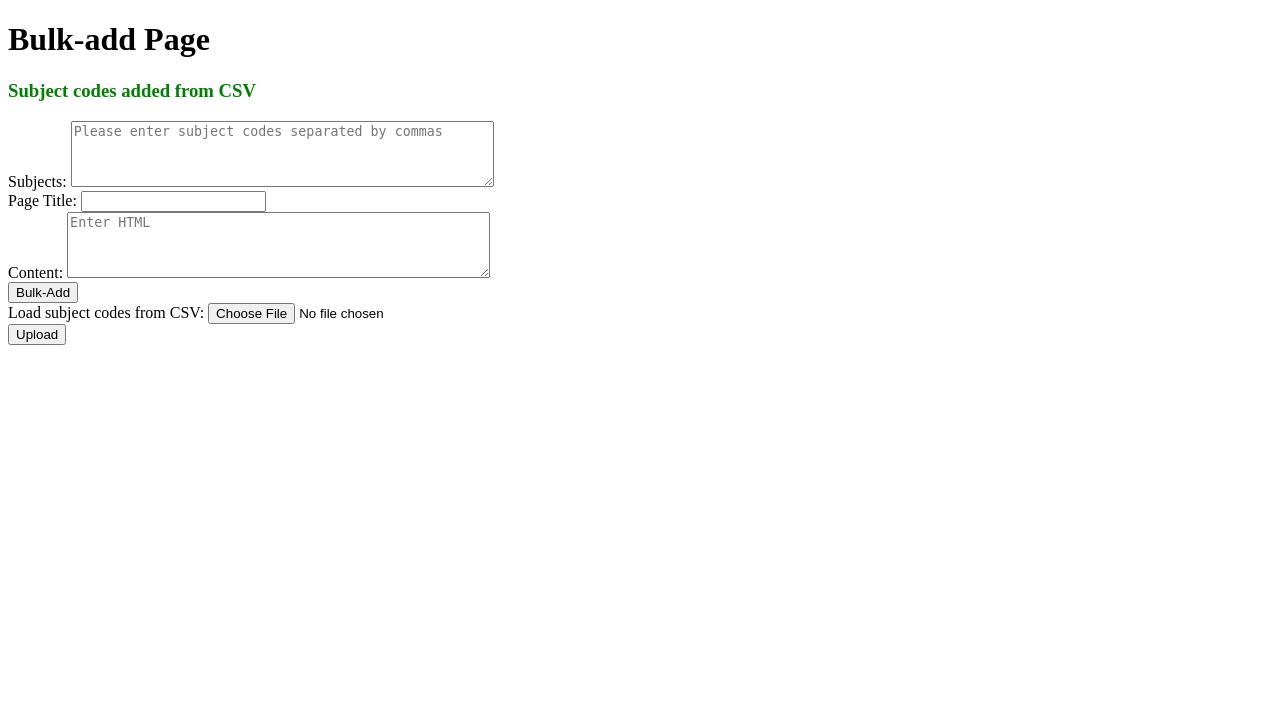
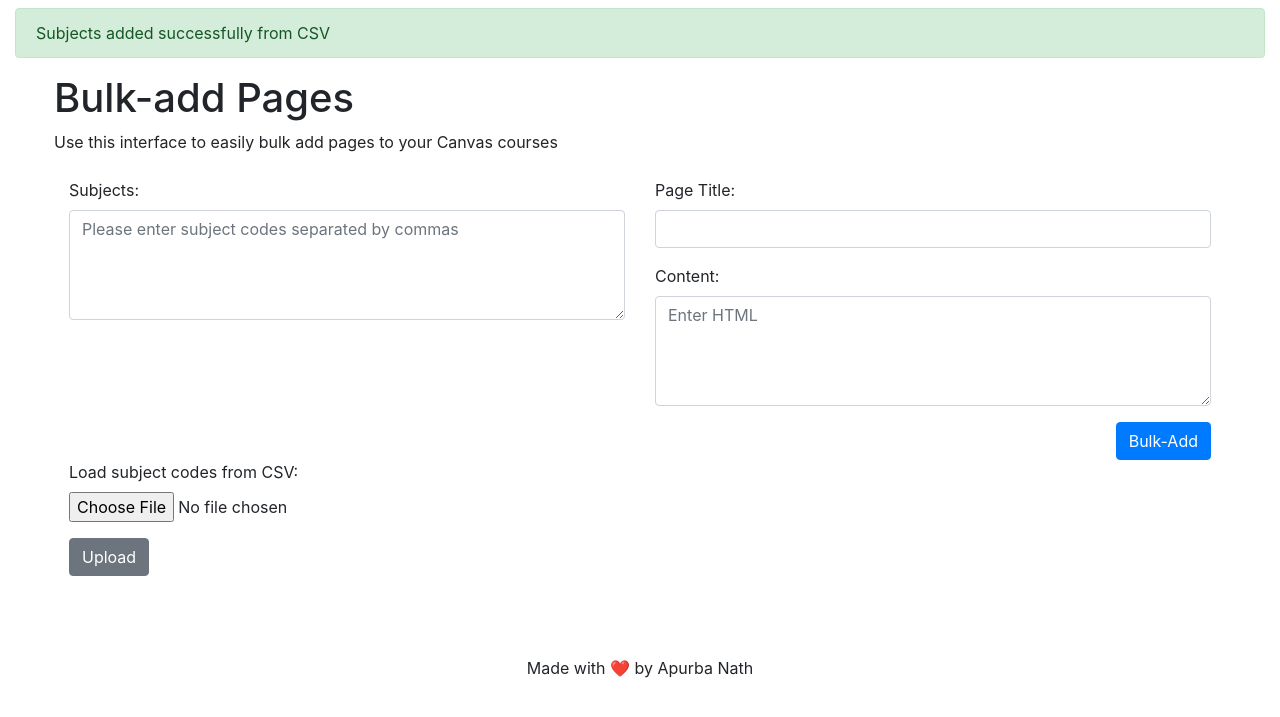
Before and after one commit to apurbzz-1994/canvas_bulk_pages, a Flask app: template templates/load_from_file.html in a window 1280 px wide. Shown: the top 717 px of the page. Run offline with Flask 3, Linux system fonts and the light colour scheme; the template is opened without the code that fills it, so the values that code supplies are empty.

Commit message:
add success alert for csv upload

```diff
--- a/templates/load_from_file.html
+++ b/templates/load_from_file.html
@@ -3,11 +3,32 @@
 <head>
     <meta charset="UTF-8">
     <meta name="viewport" content="width=device-width, initial-scale=1.0">
-    <title>Bulk-add page</title>
+    <title>Bulk-add Pages</title>
+    <!-- Bootstrap CSS -->
+    <link rel="stylesheet" href="https://cdn.jsdelivr.net/npm/bootstrap@4.6.2/dist/css/bootstrap.min.css"
+        integrity="sha384-xOolHFLEh07PJGoPkLv1IbcEPTNtaed2xpHsD9ESMhqIYd0nLMwNLD69Npy4HI+N" crossorigin="anonymous">
 </head>
 <body>
-    <h1>Bulk-add Page</h1>
-    <h3 style="color: green;">Subject codes added from CSV</h3>
-    {% include 'form.html' %}
+    <div class = "container-fluid">
+        <div class="alert alert-success mt-2" role="alert">Subjects added successfully from CSV</div>
+        <div class = "row ml-4 mr-4 mt-2">
+            <div class = "col-12 col-md-12 col-lg-12">
+                <h1>Bulk-add Pages</h1>
+                <p>Use this interface to easily bulk add pages to your Canvas courses
+                </p>
+                {% include 'form.html' %}
+            </div>
+            <div class = "col-12 col-md-12 col-lg-12" style="margin-top: 5em;">
+                <p style="text-align: center;">Made with ❤️ by Apurba Nath</p>
+            </div>
+        </div>
+    </div>
 </body>
+<!--stuff for bootstrap-->
+<script src="https://cdn.jsdelivr.net/npm/jquery@3.5.1/dist/jquery.slim.min.js"
+    integrity="sha384-DfXdz2htPH0lsSSs5nCTpuj/zy4C+OGpamoFVy38MVBnE+IbbVYUew+OrCXaRkfj"
+    crossorigin="anonymous"></script>
+<script src="https://cdn.jsdelivr.net/npm/bootstrap@4.6.2/dist/js/bootstrap.bundle.min.js"
+    integrity="sha384-Fy6S3B9q64WdZWQUiU+q4/2Lc9npb8tCaSX9FK7E8HnRr0Jz8D6OP9dO5Vg3Q9ct"
+    crossorigin="anonymous"></script>
 </html>
```
Also changed, not shown: templates/success.html (+26 -5 lines).
